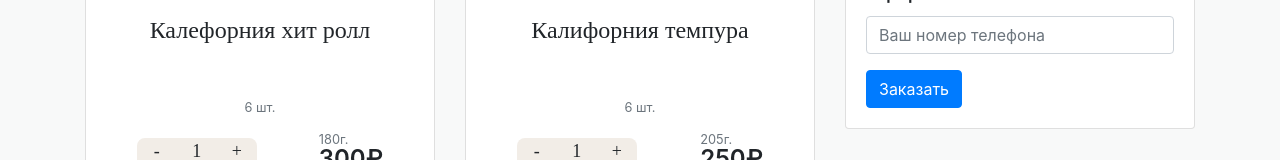
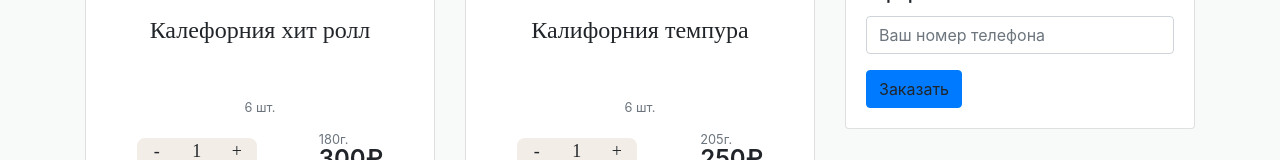
Before and after one commit to R1msk1y/market_place_sushi, a React (Create React App) app: page / in a window 1280 px wide. Shown: the part 575-735 px from the top of the page. Built offline with nearby package versions, Linux system fonts and the light colour scheme.

Commit message:
last
last

```diff
--- a/package.json
+++ b/package.json
@@ -6,6 +6,7 @@
     "@testing-library/jest-dom": "^5.17.0",
     "@testing-library/react": "^13.4.0",
     "@testing-library/user-event": "^13.5.0",
+    "axios": "^1.4.0",
     "react": "^18.2.0",
     "react-dom": "^18.2.0",
     "react-scripts": "5.0.1",
--- a/src/App.js
+++ b/src/App.js
@@ -1,9 +1,10 @@
 import Card from "./components/Card/Card";
-import React, { useState } from "react";
+import React, { useEffect, useState } from "react";
 import "./context";
 import CartItem from "./components/CartItem/CartItem";
 import "./styles/main.scss";
 import AppContext from "./context";
+import axios from "axios";
 const productsArr = [
   {
     id: 1,
@@ -56,12 +57,23 @@ function App() {
   const totalPriceHandle = () => {
     let totalPrice = document.querySelectorAll(".totalPrice");
     let resultArr = Array.from(totalPrice);
-    let ggg = resultArr.map((item) => {
+    let parceResulArr = resultArr.map((item) => {
       return parseInt(item.innerText);
     });
-    let fullPrice = ggg.reduce((sum, num) => num + sum, 0);
+    let fullPrice = parceResulArr.reduce((sum, num) => num + sum, 0);
     setSumm(fullPrice);
   };
+  const [orderArr, setOrderArr] = useState([]);
+  const [status, setStatus] = useState(false);
+  const toDoOrder = () => {
+    setOrderArr([...cartArr, summ]);
+    setStatus(!status);
+    console.log(status);
+  };
+
+  // useEffect(() => {
+  //   axios.post("https://64dbcbc0593f57e435b16da2.mockapi.io/orders", orderArr);
+  // }, [primer]);
   return (
     <div classNameName="App">
       <header id="tr" className="header">
@@ -153,9 +165,15 @@ function App() {
                         placeholder="Ваш номер телефона"
                       />
                     </div>
-                    <button type="submit" className="btn btn-primary">
+                    <a
+                      onClick={() => {
+                        toDoOrder();
+                      }}
+                      type="submit"
+                      className="btn btn-primary"
+                    >
                       Заказать
-                    </button>
+                    </a>
                   </form>
                 </div>
                 {/* <!-- // Оформить заказ --> */}
```
Also changed, not shown: 1 other file (tests, documents, lock files or other folders).
